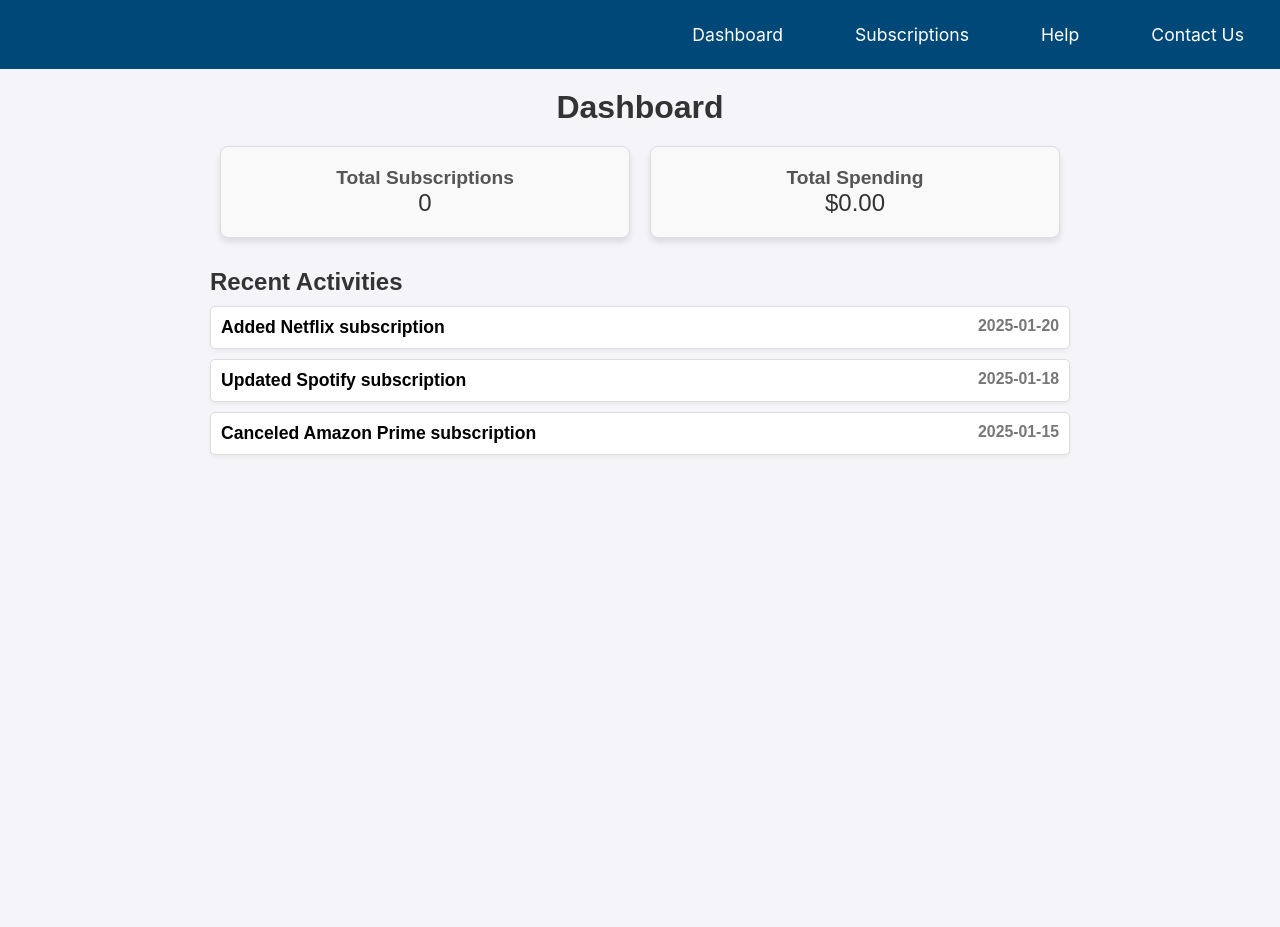
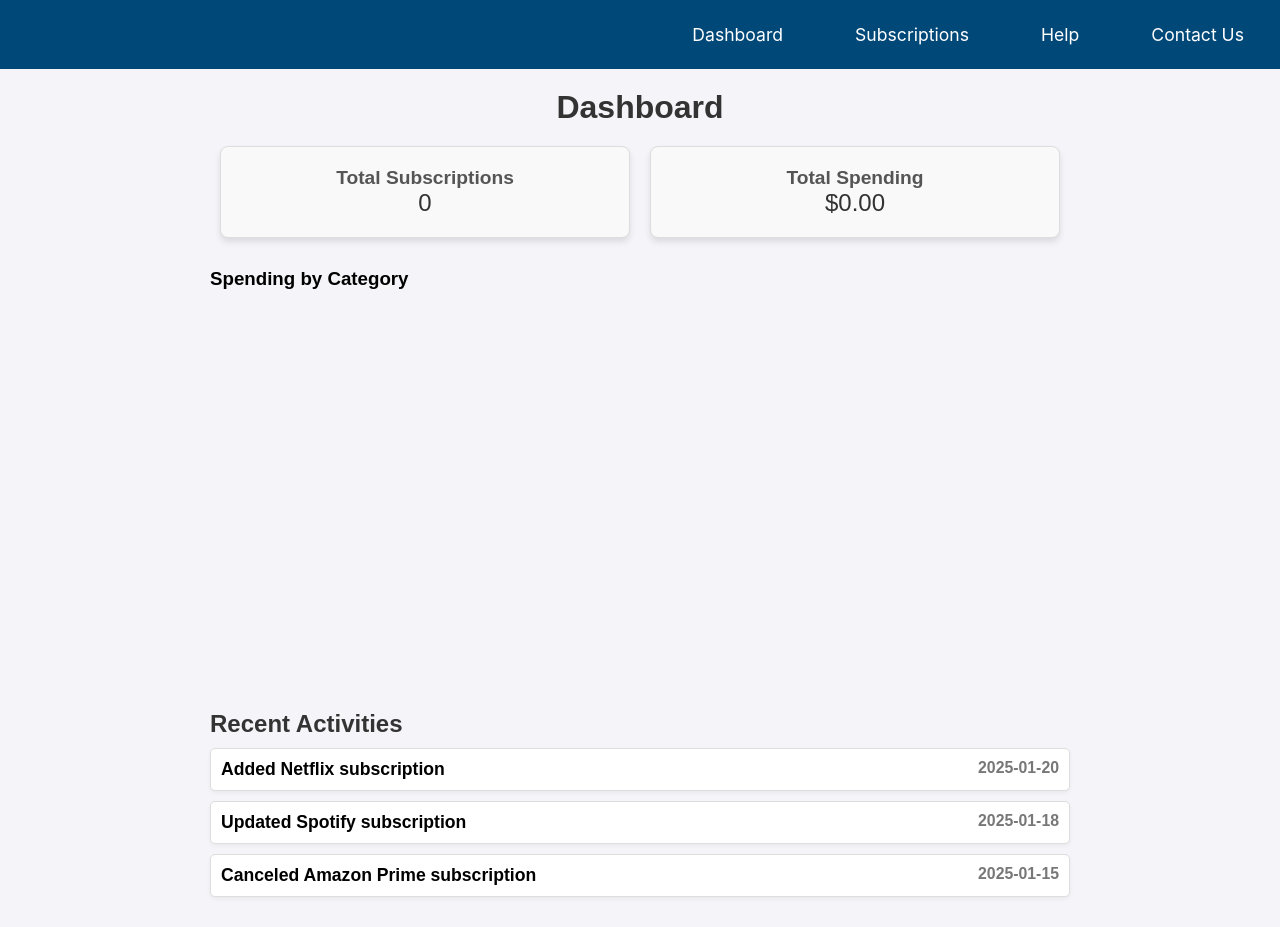
Before and after one commit to iSkewb/BreakFree, a React (Create React App) app in the folder predictive-subscription-tool/: page /dashboard in a window 1280 px wide. Before the commit the page ends 800 px from the top, so only its background shows below. Built offline with nearby package versions, Linux system fonts and the light colour scheme.

Commit message:
Added piechart

```diff
--- /dev/null
+++ b/predictive-subscription-tool/src/components/CategoryPieChart.css
@@ -0,0 +1,7 @@
+.pie-chart-container {
+    display: flex;
+    justify-content: center;
+    align-items: center;
+    width: 100%;
+    height: 100%;
+  }
--- a/predictive-subscription-tool/src/components/CategoryPieChart.js
+++ b/predictive-subscription-tool/src/components/CategoryPieChart.js
@@ -1,10 +1,12 @@
 import React from 'react';
 import { PieChart, Pie, Cell, Tooltip, Legend } from 'recharts';
+import './CategoryPieChart.css'; // Import the CSS file
 
 const CategoryPieChart = ({ data }) => {
   const COLORS = ['#0088FE', '#00C49F', '#FFBB28', '#FF8042', '#FF6384'];
 
   return (
+    <div className="pie-chart-container">
       <PieChart width={400} height={400}>
         <Pie
           data={data}
@@ -22,6 +24,7 @@ const CategoryPieChart = ({ data }) => {
         <Tooltip />
         <Legend />
       </PieChart>
+    </div>
   );
 };
 
--- a/predictive-subscription-tool/src/pages/Dashboard.js
+++ b/predictive-subscription-tool/src/pages/Dashboard.js
@@ -1,6 +1,7 @@
 import React, { useEffect, useState } from 'react';
 import { useSubscriptions } from '../context/SubscriptionContext';
 import SubscriptionList from '../components/SubscriptionList';
+import CategoryPieChart from '../components/CategoryPieChart'; // Import the CategoryPieChart component
 import './Dashboard.css';
 
 const Dashboard = () => {
@@ -18,6 +19,23 @@ const Dashboard = () => {
     setSummary({ totalSubscriptions, totalSpending });
   }, [subscriptions]);
 
+  // Prepare the data for the pie chart
+  const getCategoryData = () => {
+    const categoryData = subscriptions.reduce((acc, subscription) => {
+      const { category, cost } = subscription;
+      if (!acc[category]) {
+        acc[category] = 0;
+      }
+      acc[category] += cost;
+      return acc;
+    }, {});
+
+    return Object.keys(categoryData).map((key) => ({
+      name: key,
+      value: categoryData[key],
+    }));
+  };
+
   return (
     <div className="dashboard">
       <h2 className="dashboard-title">Dashboard</h2>
@@ -33,6 +51,13 @@ const Dashboard = () => {
           <p>${summary.totalSpending.toFixed(2)}</p>
         </div>
       </div>
+
+      {/* Category Pie Chart Section */}
+      <div className="dashboard-category-pie-chart">
+        <h3>Spending by Category</h3>
+        <CategoryPieChart data={getCategoryData()} /> {/* Render the CategoryPieChart component */}
+      </div>
+
       {/* Recent Activity Section */}
       <div className="dashboard-recent-activities">
         <h3>Recent Activities</h3>
```
Lines whose indentation alone changed are shown as unchanged.
